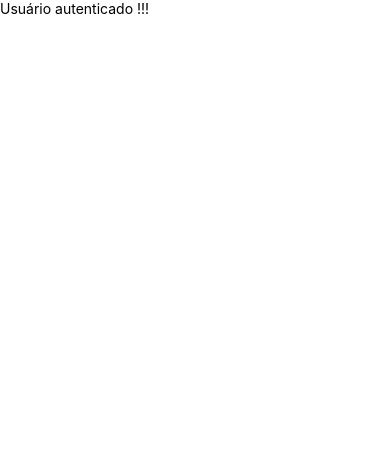
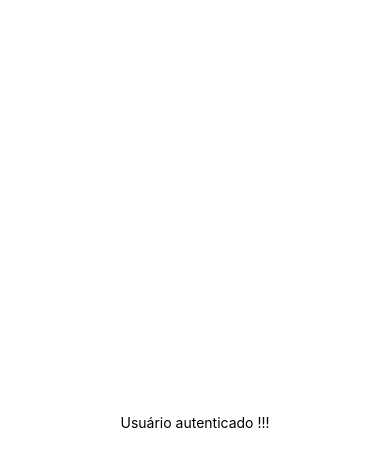
Before and after one commit to brunoemferreira/cs-luistools-react-native-firebase, a React Native app in the folder meuApp/: screen / in a window 390 px wide. Shown: the top 466 px of the page. Built offline with nearby package versions, Linux system fonts and the light colour scheme.

Commit message:
Mód 01 - Fundamentos - Aula 11 - SafeAreaView e Estilos

```diff
--- a/meuApp/src/routes/routes.public.tsx
+++ b/meuApp/src/routes/routes.public.tsx
@@ -1,11 +1,16 @@
 import React from 'react';
-import { View, Text, StyleSheet } from 'react-native';
+import { View, Text, StyleSheet, SafeAreaView } from 'react-native';
 
 const RoutesPublic: React.FC = () => {
   return (
-    <View style={styles.container}>
-      <Text>Usuário autenticado !!!</Text>
-    </View>
+    <>
+      <SafeAreaView style={styles.savTop} />
+      <SafeAreaView style={styles.savBottom}>
+        <View style={styles.container}>
+          <Text>Usuário autenticado !!!</Text>
+        </View>
+      </SafeAreaView>
+    </>
   );
 };
 
@@ -14,5 +19,15 @@ export default RoutesPublic;
 const styles = StyleSheet.create({
   container: {
     flex: 1,
+    alignItems: 'center',
+    justifyContent: 'center',
+  },
+  savBottom: {
+    flex: 1,
+    backgroundColor: '#fff',
+  },
+  savTop: {
+    flex: 0,
+    backgroundColor: '#fff',
   },
 });
```
